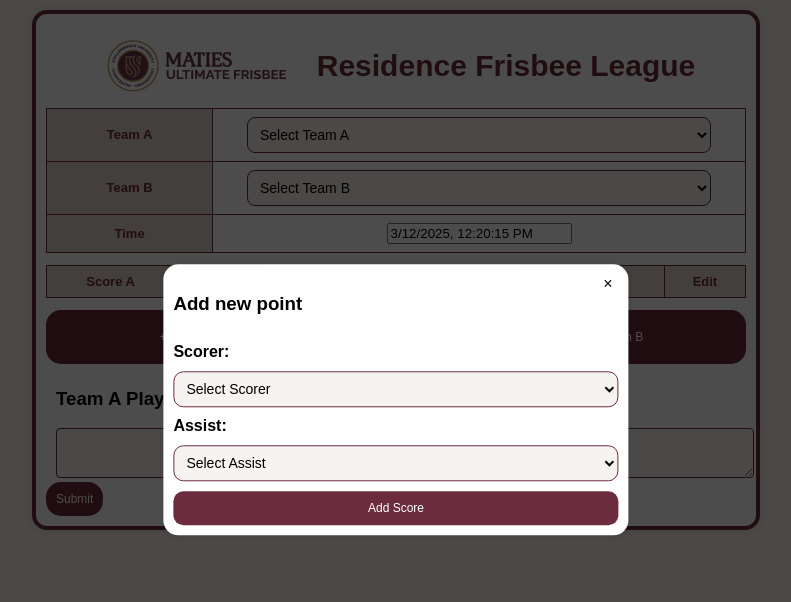
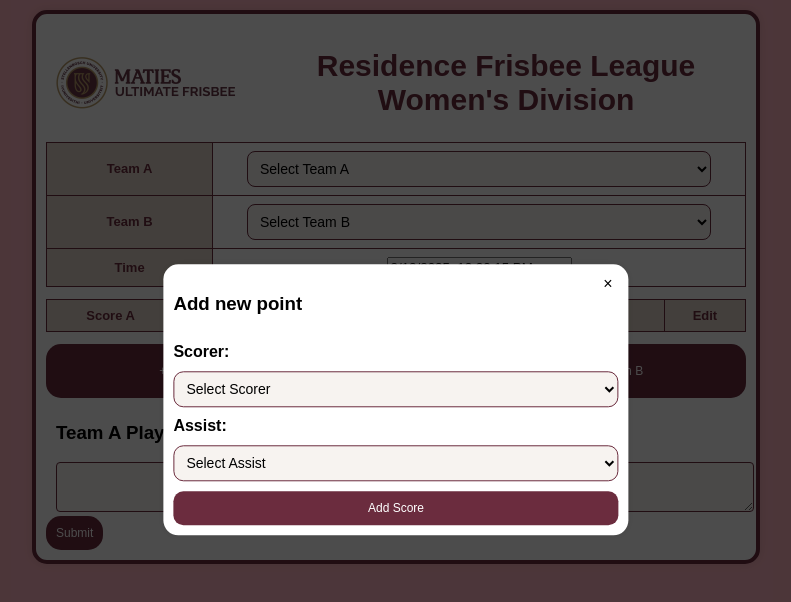
Before and after one commit to RenierDuminy/Residence-League-Women, a plain HTML site: page index.html in a window 1280 px wide. Shown: the whole page, without its empty margins (244-1035 px from the left). Drawn offline with Linux system fonts and the light colour scheme; no server answers.

Commit message:
Pink background

```diff
--- a/index.html
+++ b/index.html
@@ -15,7 +15,7 @@
   <div class="form-container">
     <div class="logo-title-container">
       <img src="SU Comm - Universal logo.jpg" alt="Maties Ultimate Frisbee" class="logo">
-      <h2>Residence Frisbee League</h2>
+      <h2>Residence Frisbee League Women's Division</h2>
     </div>
 
     <form id="scoreForm">
--- a/styles.css
+++ b/styles.css
@@ -29,7 +29,7 @@
 /* ======================== */
 body {
   font-family: Montserrat, sans-serif;
-  background: var(--color-bg-main);
+  background: #FFB6C1;
   margin: 0;
   padding: 10px;
 }
```
